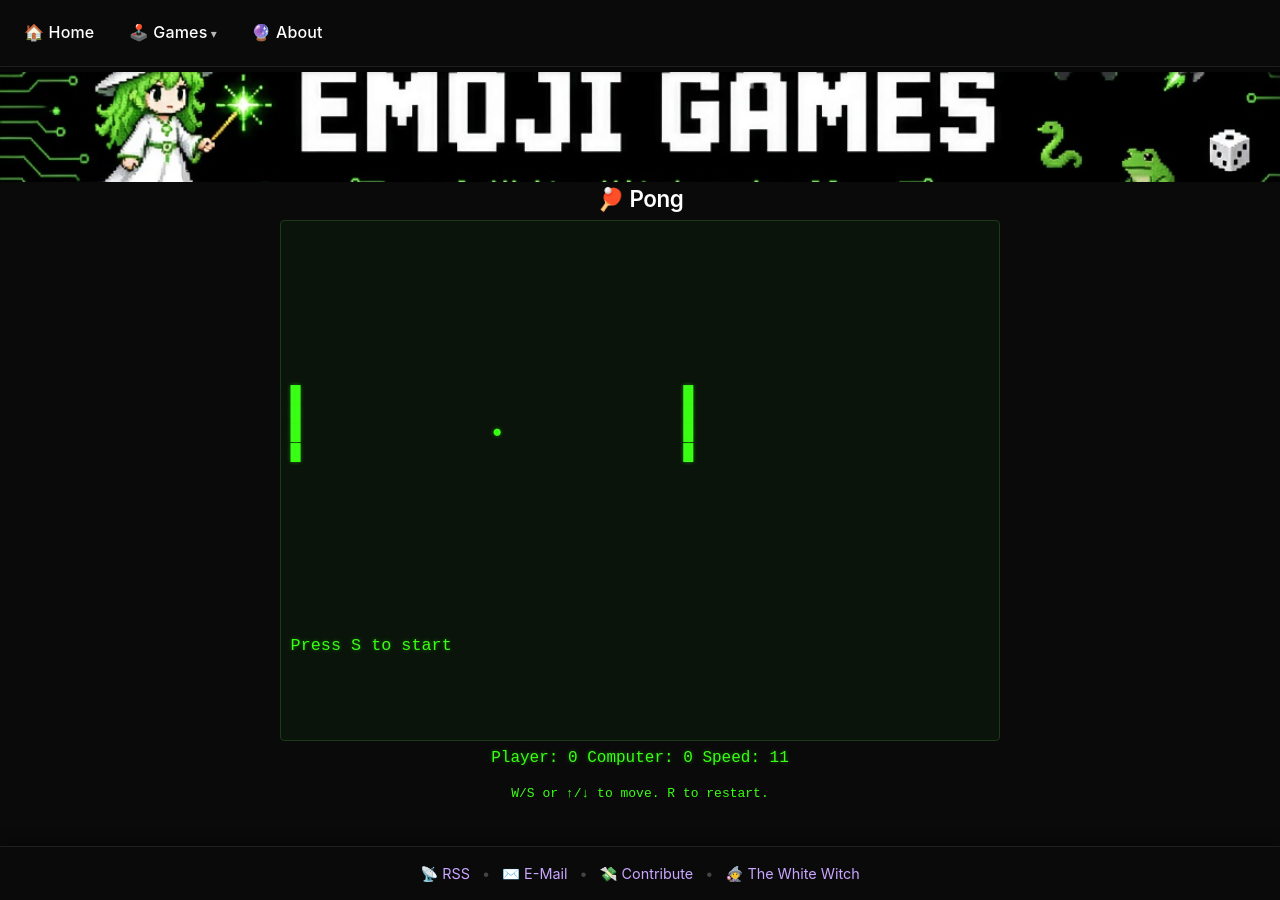
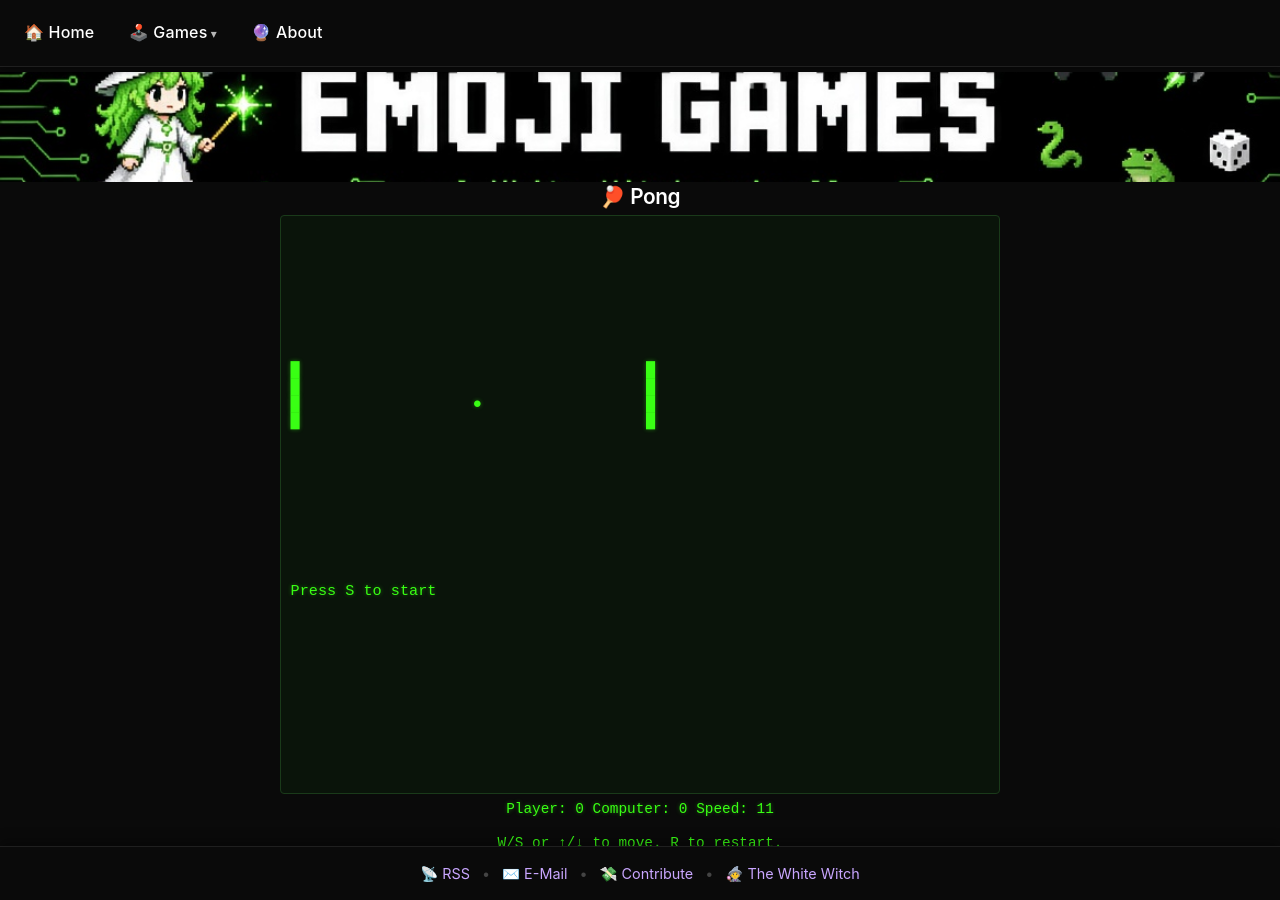
Before and after one commit to TheWhiteWitchTM/emojigames, a Jekyll site: the page built from games/pong/index.md, in a window 1280 px wide and 900 px high. Built offline with Jekyll 4.4.1, drawn with Linux system fonts in a browser that asks for light colours.

Commit message:
Update _base.scss

```diff
--- a/_sass/_base.scss
+++ b/_sass/_base.scss
@@ -37,40 +37,42 @@
 #game {
   width: 100%;
   max-width: 100%;
-  margin: 0.25rem auto;
+  margin: 0.25rem auto 0;
   padding: 0;
   display: flex;
   flex-direction: column;
   align-items: center;
   box-sizing: border-box;
-  height: calc(100vh - 17rem);
-  max-height: calc(100vh - 17rem);
+  height: calc(100vh - 14rem);
+  max-height: calc(100vh - 14rem);
   overflow: hidden;
 }
 
 #game h1 {
-  margin: 0.2rem 0 0.4rem;
-  font-size: 1.4rem;
+  margin: 0.15rem 0 0.3rem;
+  font-size: 1.3rem;
   flex-shrink: 0;
 }
 
 #game textarea,
 #game #output {
-  flex: 1;
-  width: min(100%, 90ch);
+  flex: 1 1 auto;
+  width: min(100%, 92ch);
   max-width: 100%;
-  height: 100%;
+  height: auto;
   min-height: 0;
   margin: 0 auto;
   resize: none;
-  font-size: clamp(0.75rem, 1.6vw, 1.05rem);
-  line-height: 1.15;
+  font-size: clamp(0.65rem, 1.35vw, 0.95rem);
+  line-height: 1.12;
   box-sizing: border-box;
+  overflow: hidden;
 }
 
 #game #status,
 #game p,
 #game form {
   flex-shrink: 0;
-  margin: 0.3rem 0;
+  margin: 0.2rem 0;
+  font-size: 0.9rem;
 }
```
